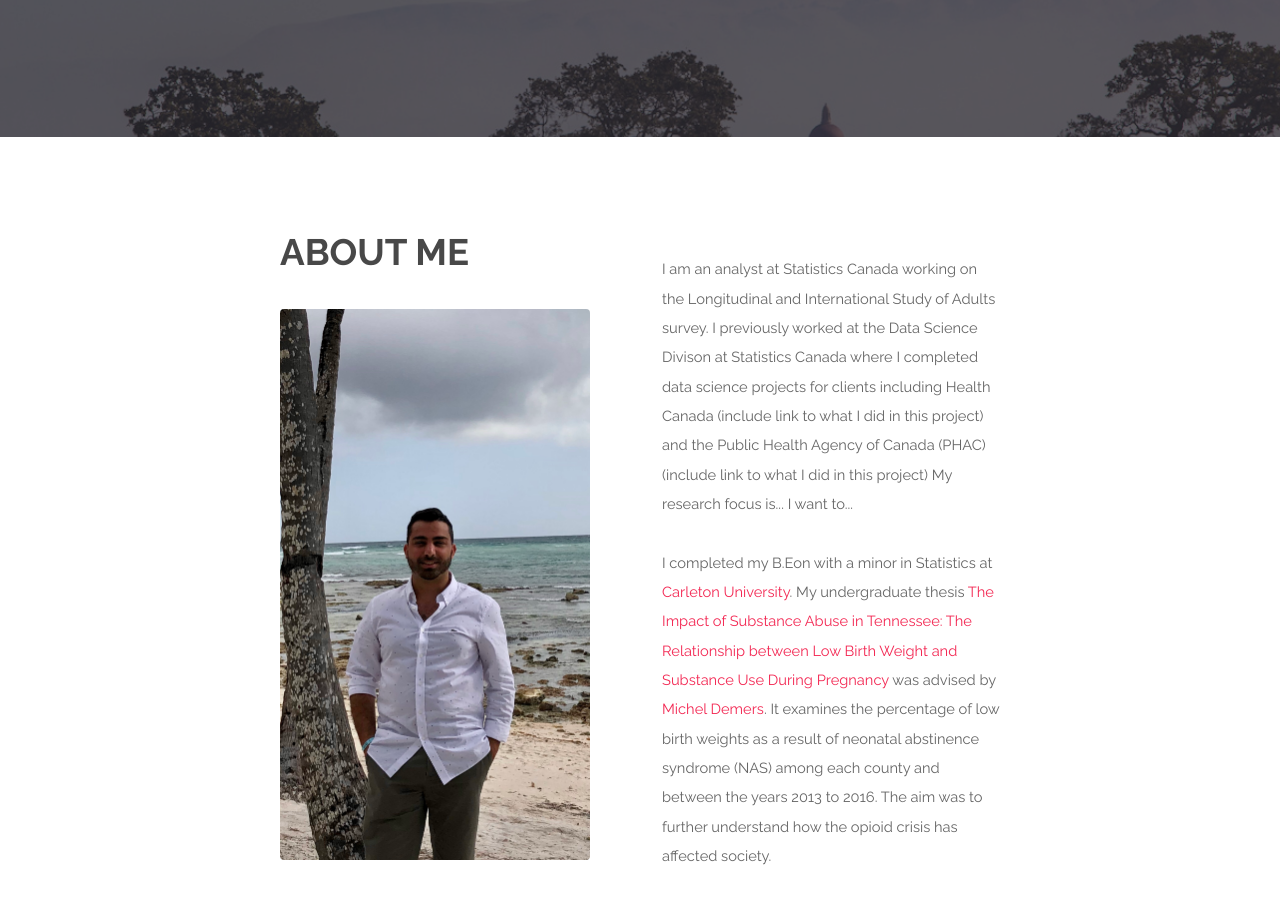
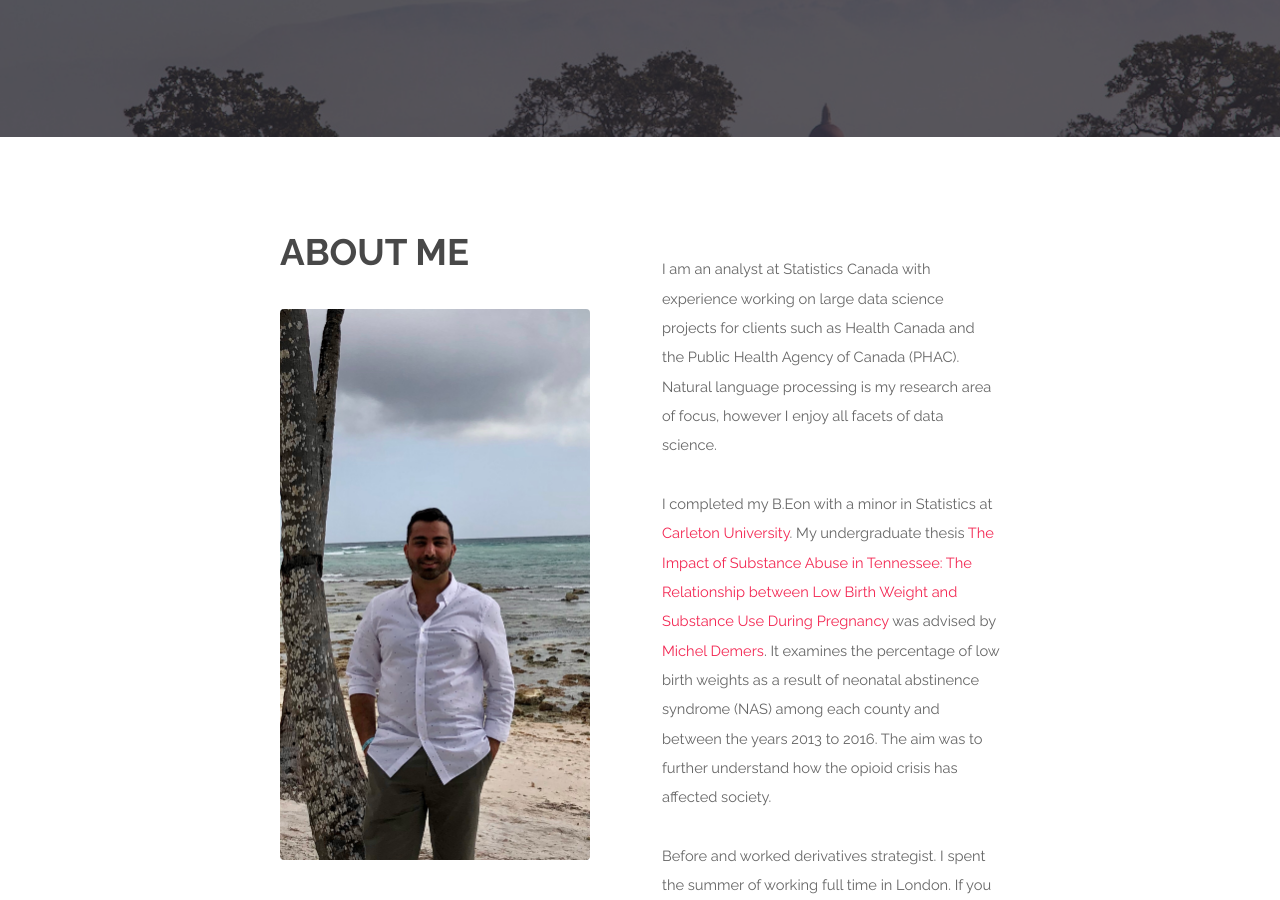
Before and after one commit to a-elhajj/a-elhajj.github.io, a Jekyll site: the page index.html, which Jekyll copies as it is, in a window 1280 px wide and 900 px high, scrolled down 336 px. Built offline with Jekyll 4.4.1, drawn with Linux system fonts in a browser that asks for light colours.

Commit message:
fixed bio

```diff
--- a/index.html
+++ b/index.html
@@ -82,12 +82,10 @@
 							</div>
 							<div class="6u$ 12u$(medium)">
                 <br>
-				<p>I am an analyst at Statistics Canada working on the Longitudinal and International Study of Adults survey.
-        I previously worked at the Data Science Divison at Statistics Canada where I completed data science projects for clients
-        including Health Canada (include link to what I did in this project) and the Public Health Agency of Canada (PHAC) (include link to what I did in this project)
-        My research focus is...
-        I want to...
-        </p>
+				<p>I am an analyst at Statistics Canada with experience working on large data science projects for clients such as Health Canada and
+                    the Public Health Agency of Canada (PHAC). Natural language processing is my research area of focus, however I enjoy all facets of
+                    data science.
+                </p>
 
         <p>I completed my B.Eon with a minor in Statistics at <a href="https://carleton.ca/economics/" target="_blank">Carleton University</a>.
             My undergraduate thesis <a href="/docs/LowBirthNAS.pdf" target="_blank">The Impact of Substance Abuse in Tennessee: The Relationship between Low Birth Weight and Substance Use During Pregnancy</a> was advised by <a href="https://carleton.ca/economics/people/demers-michel/" target="_blank">Michel Demers</a>.
```
